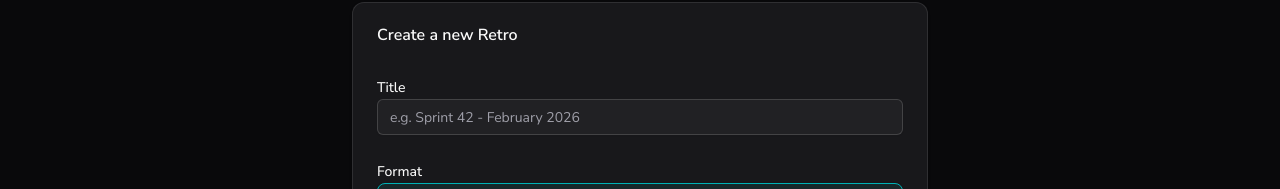
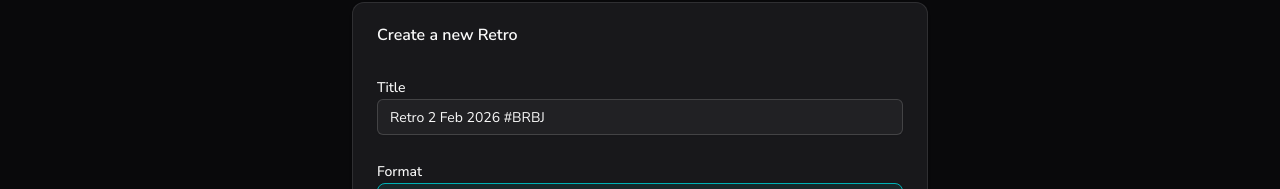
Before and after one commit to ShiftClawCO/retroshift, a Next.js app: page /create in a window 1280 px wide. Shown: the part 158-347 px from the top of the page. Built offline with nearby package versions, Linux system fonts and the light colour scheme; no server answers.

Commit message:
feat: auto-generate unique retro title for quick start
Default title format: 'Retro 2 Feb 2026 #A1B2'
Users can now create retros instantly without typing a name

```diff
--- a/src/app/create/page.tsx
+++ b/src/app/create/page.tsx
@@ -11,10 +11,20 @@ import { Card, CardContent, CardHeader, CardTitle } from '@/components/ui/card'
 import { Input } from '@/components/ui/input'
 import Header from '@/components/Header'
 
+// Generate unique default title
+function generateDefaultTitle(): string {
+  const now = new Date()
+  const day = now.getDate()
+  const month = now.toLocaleString('en', { month: 'short' })
+  const year = now.getFullYear()
+  const id = Math.random().toString(36).substring(2, 6).toUpperCase()
+  return `Retro ${day} ${month} ${year} #${id}`
+}
+
 export default function CreateRetro() {
   const router = useRouter()
   const t = useTranslations()
-  const [title, setTitle] = useState('')
+  const [title, setTitle] = useState(generateDefaultTitle)
   const [format, setFormat] = useState<FormatKey>('start-stop-continue')
   const [loading, setLoading] = useState(false)
   const [error, setError] = useState('')
```
